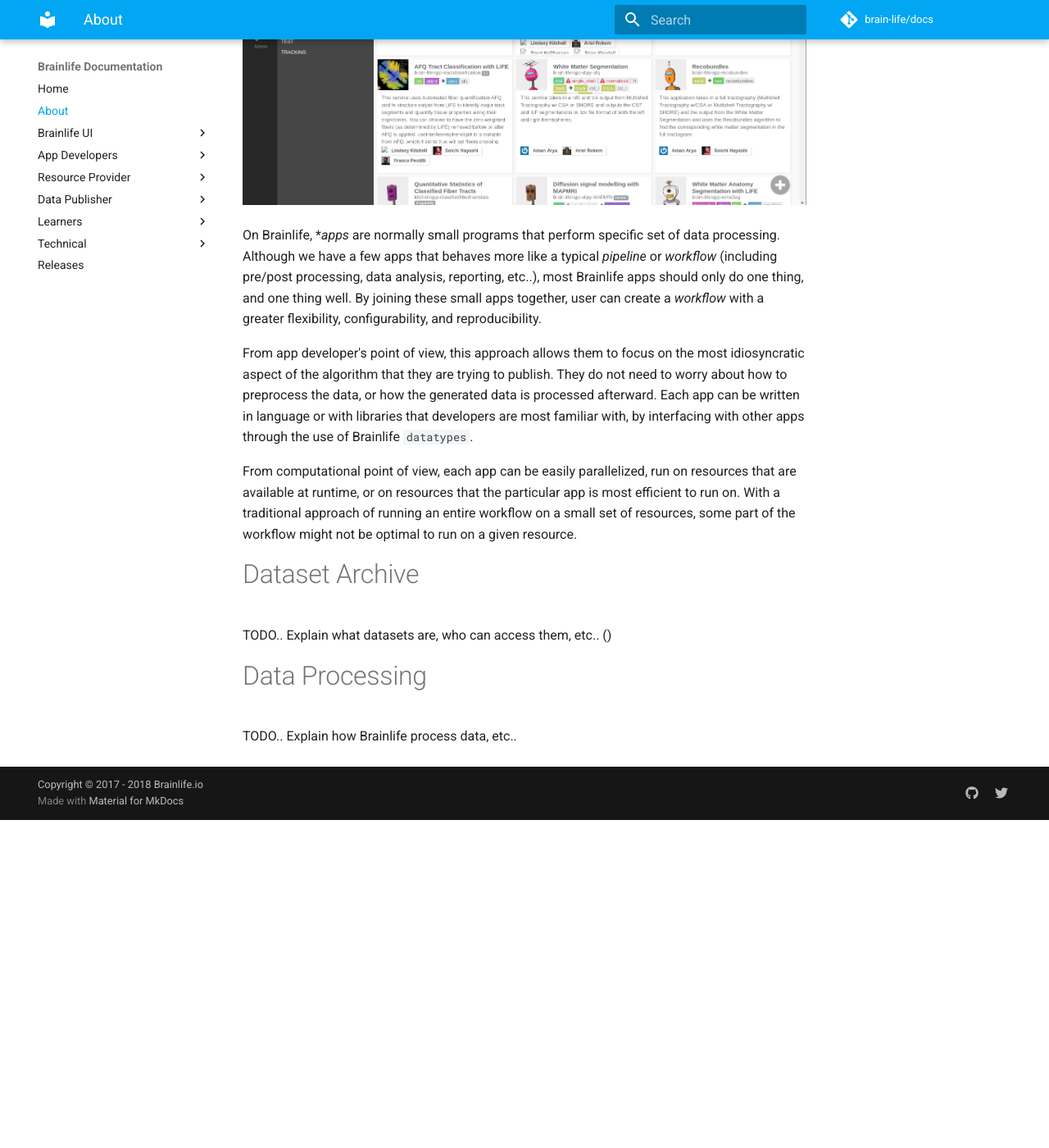
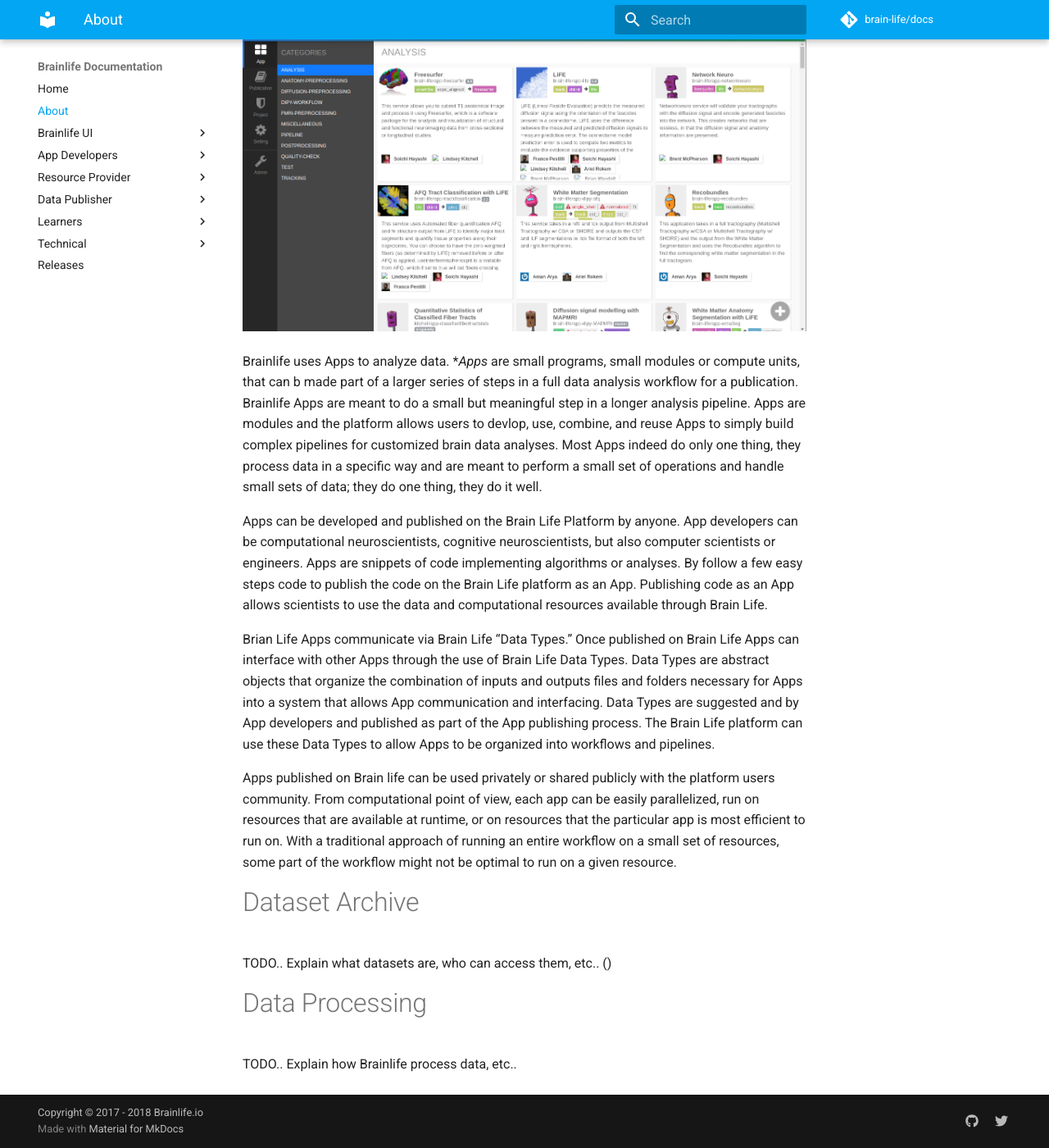
Before and after one commit to brainlife/docs, an MkDocs documentation site: the page built from docs/about.md, in a window 1280 px wide and 1400 px high, scrolled down 430 px. Shown: the whole window at 82% size. Built offline with MkDocs 1.6.1 and Material for MkDocs 9.7.7, drawn with Linux system fonts in a browser that asks for light colours; comment, search, counter and statistics services are not loaded; old or Windows-style settings are respelled for this version of MkDocs; before the commit the page ends 1430 px from its top, so only the background shows below that; some of the changed text lies outside the part shown.

Commit message:
Update about.md

```diff
--- a/docs/about.md
+++ b/docs/about.md
@@ -1,17 +1,19 @@
 
 # What is Brainlife?
 
-TODO.. Describe mission, what it does not, where we want to go, etc..
+A modern platform based that uses cloud and high-performance computing systems to support reproducible analyses, data visualization, data management. BrainLife also provide a unique mechanism to publish all research assets associated with a scientific project (data and analyses) embeeded in a cloud computing environment and rferencd by a single digital-object-identifier (DOI). The platform is unique because of its focus on supporting scientific reproducibility beyond open code and open data, by providing fundamental smart mechanisms for what we rfer to as “Open Services.”
 
 # Apps
 
 ![dataset](/img/apps.png)
 
-On Brainlife, **apps* are normally small programs that perform specific set of data processing. Although we have a few apps that behaves more like a typical *pipeline* or *workflow* (including pre/post processing, data analysis, reporting, etc..), most Brainlife apps should only do one thing, and one thing well. By joining these small apps together, user can create a *workflow* with a greater flexibility, configurability, and reproducibility.
+Brainlife uses Apps to analyze data. **Apps* are small programs, small modules or compute units, that can b made part of a larger series of steps in a full data analysis workflow for a publication. Brainlife Apps are meant to do a small but meaningful step in a longer analysis pipeline. Apps are modules and the platform allows users to devlop, use, combine, and reuse Apps to simply build complex pipelines for customized brain data analyses. Most Apps indeed do only one thing, they process data in a specific way and are meant to perform a small set of operations and handle small sets of data; they do one thing, they do it well.
 
-From app developer's point of view, this approach allows them to focus on the most idiosyncratic aspect of the algorithm that they are trying to publish. They do not need to worry about how to preprocess the data, or how the generated data is processed afterward. Each app can be written in language or with libraries that developers are most familiar with, by interfacing with other apps through the use of Brainlife `datatypes`.
+Apps can be developed and published on the Brain Life Platform by anyone. App developers can be computational neuroscientists, cognitive neuroscientists, but also computer scientists or engineers. Apps are snippets of code implementing algorithms or analyses. By follow a few easy steps code to publish the code on the Brain Life platform as an App. Publishing code as an App allows scientists to use the data and computational resources available through Brain Life.
 
-From computational point of view, each app can be easily parallelized, run on resources that are available at runtime, or on resources that the particular app is most efficient to run on. With a traditional approach of running an entire workflow on a small set of resources, some part of the workflow might not be optimal to run on a given resource.
+Brian Life Apps communicate via Brain Life “Data Types.” Once published on Brain Life Apps can interface with other Apps through the use of Brain Life Data Types. Data Types are abstract objects that organize the combination of inputs and outputs files and folders necessary for Apps into a system that allows App communication and interfacing. Data Types are suggested and by App developers and published as part of the App publishing process. The Brain Life platform can use these Data Types to allow Apps to be organized into workflows and pipelines.
+
+Apps published on Brain life can be used privately or shared publicly with the platform users community. From computational point of view, each app can be easily parallelized, run on resources that are available at runtime, or on resources that the particular app is most efficient to run on. With a traditional approach of running an entire workflow on a small set of resources, some part of the workflow might not be optimal to run on a given resource.
 
 # Dataset Archive
 
```
